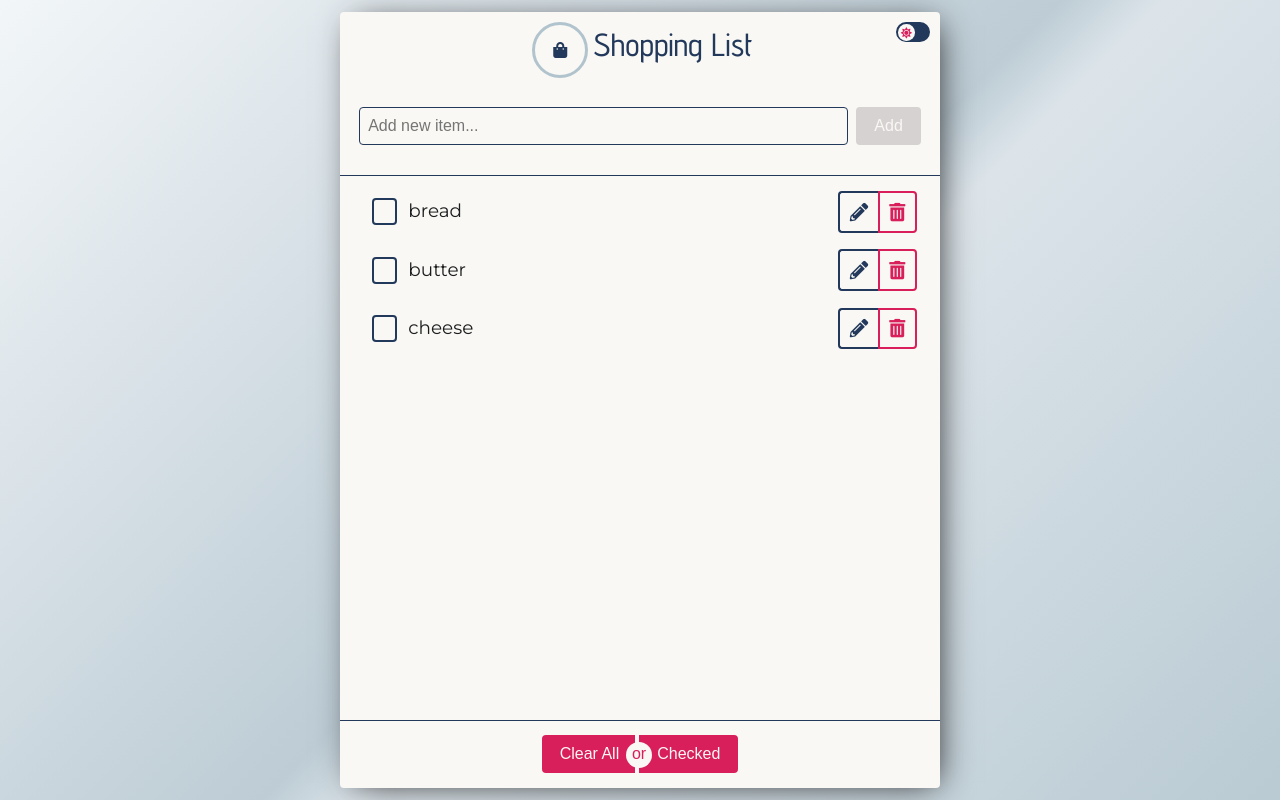
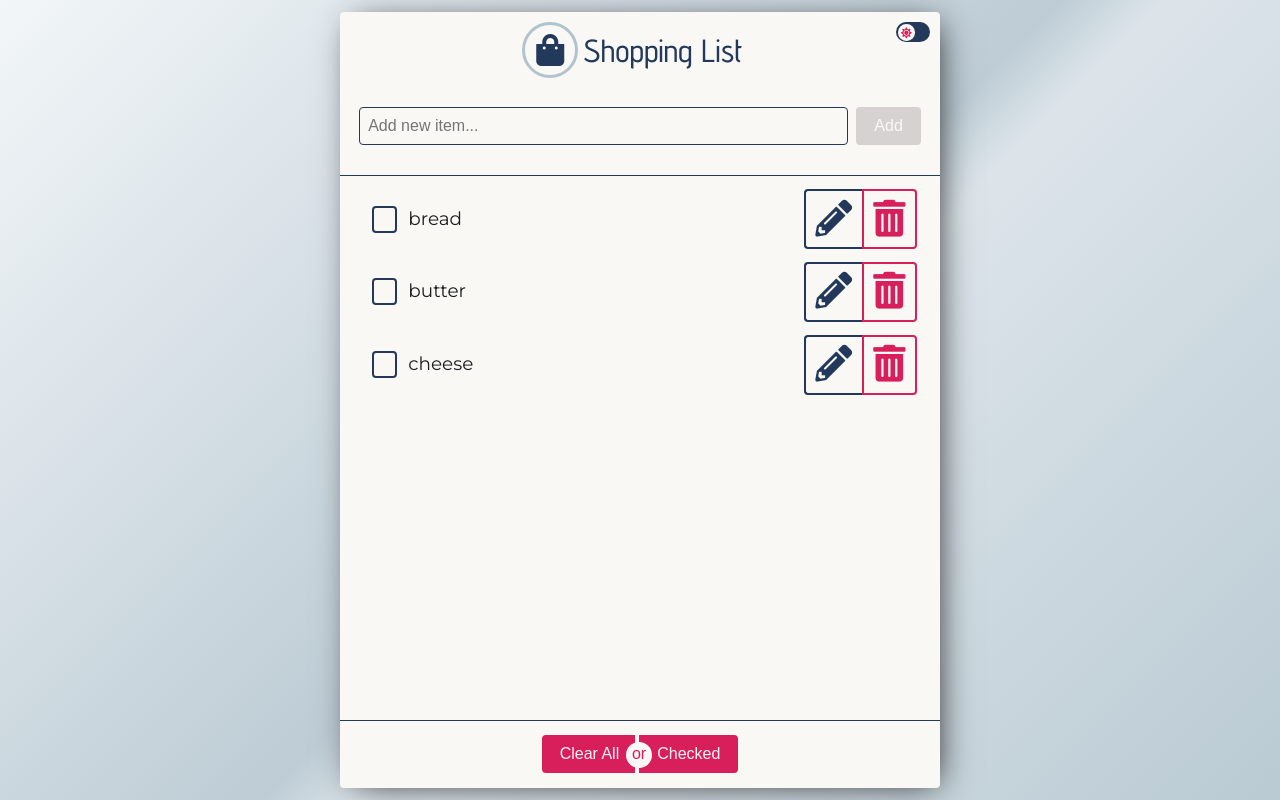
Before and after one commit to jmczerwinska/shopping-list, a React (Create React App) app: page / in a window 1280 px wide. Built offline with nearby package versions, Linux system fonts and the light colour scheme.

Commit message:
header style

```diff
--- a/src/components/styledComponents/AppHeader.js
+++ b/src/components/styledComponents/AppHeader.js
@@ -5,13 +5,14 @@ const AppHeader = styled.div`
   font-family: 'Advent Pro', sans-serif;
   color: ${({ theme }) => theme.primary};
   padding: 0.3rem;
+  margin-left: -20px;
 
   h1 {
     margin-top: 0.5rem;
     display: inline-block;
     font-weight: 500;
     @media screen and (max-width: 480px) {
-    font-size: 1.25rem;
+    font-size: 1.5rem;
     }
   }
 
--- a/src/components/styledComponents/Icon.js
+++ b/src/components/styledComponents/Icon.js
@@ -1,6 +1,7 @@
 import styled, { css } from 'styled-components';
 
 const Icon = styled.i`
+  font-size: 2em;
   color: ${({ theme }) => theme.primary};
   margin: 5px;
   text-align: center;
```
